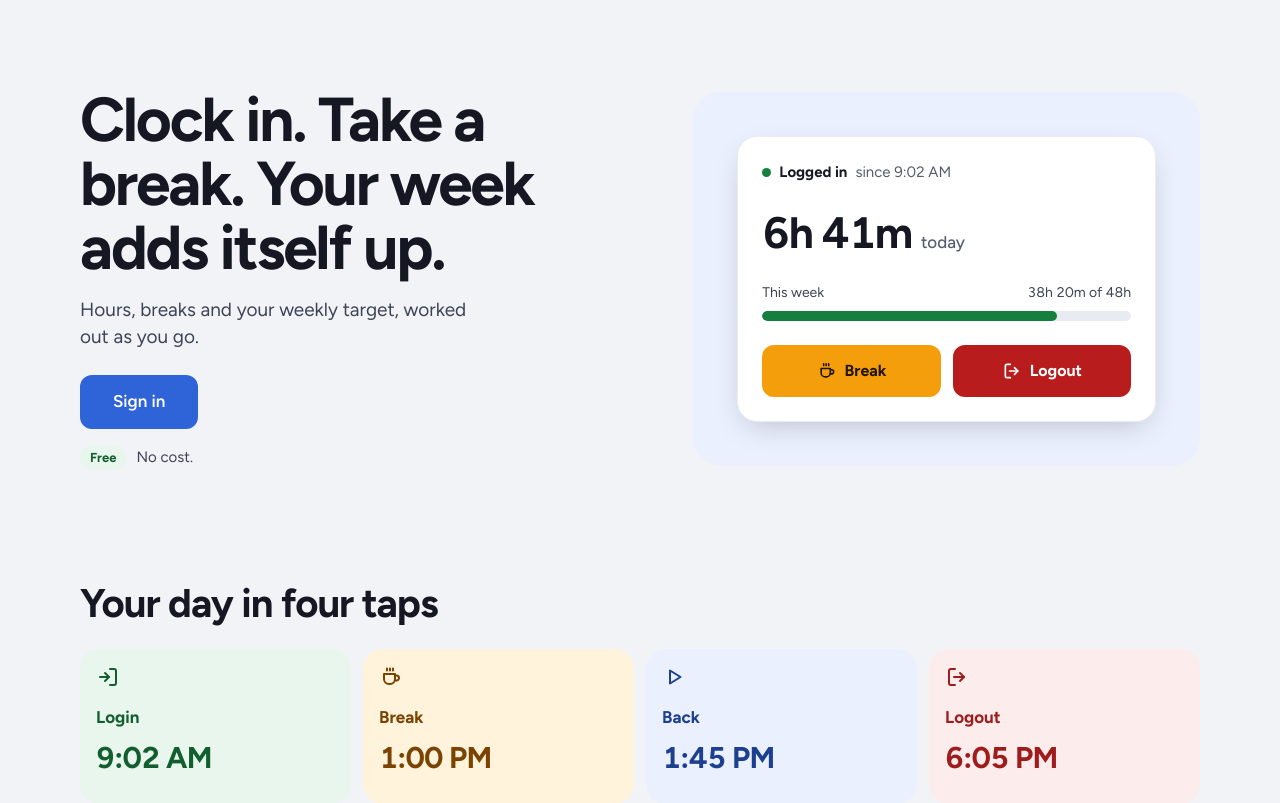
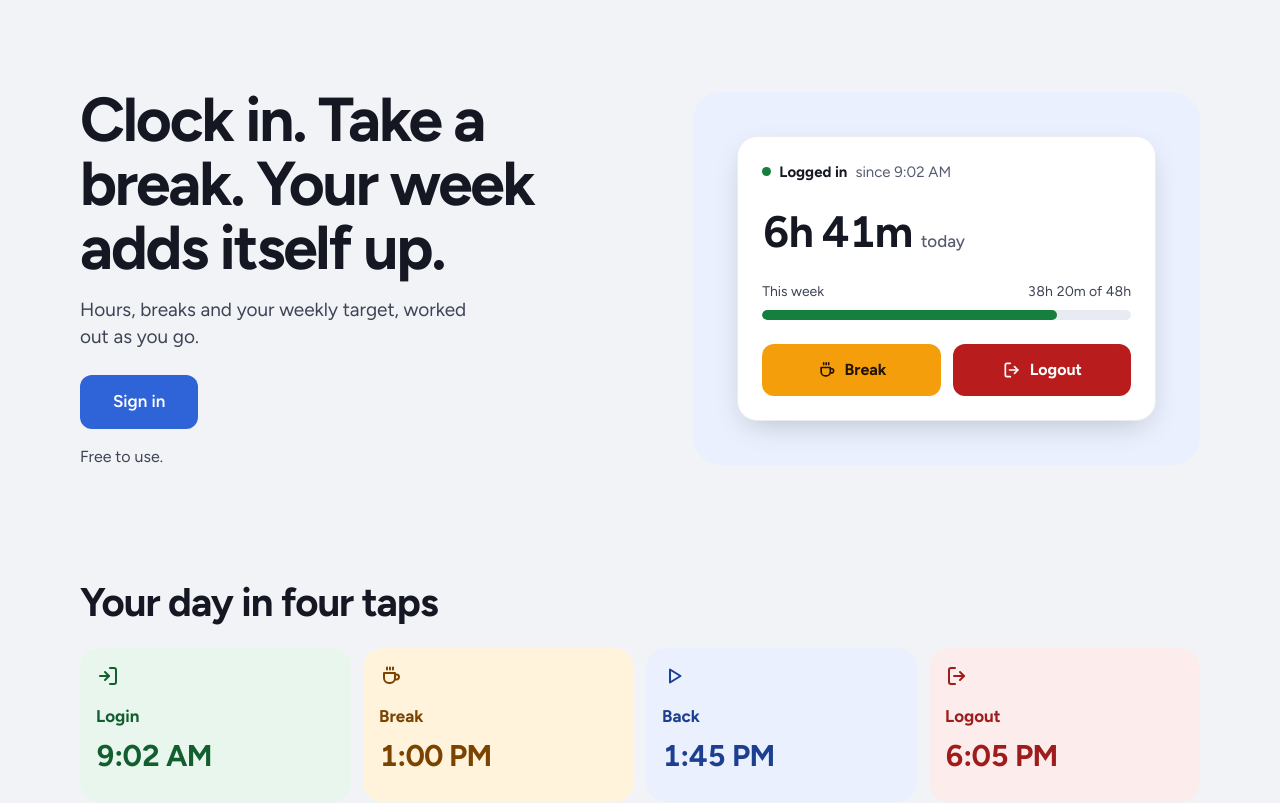
Before and after one commit to savettka/Timesheet-App, a Flask app: page / in a window 1280 px wide. Shown: the part 69-872 px from the top of the page. Run offline with Flask 3, Linux system fonts and the light colour scheme.

Commit message:
Landing page: say it's free in a plain sentence
No badge: Free to use, then the email and I'll set up your account.

```diff
--- a/app/static/css/style.css
+++ b/app/static/css/style.css
@@ -2554,8 +2554,7 @@ button.tab-link { border: 0; background: transparent; font: inherit; font-size:
 .lp-hero h1 { font-size: clamp(38px, 6.2vw, 62px); line-height: 1.03; letter-spacing: -0.035em; font-weight: 700; text-wrap: balance; }
 .lp-lead { margin-top: var(--s4); max-width: 34ch; font-size: 19px; line-height: 1.45; color: var(--text-2); text-wrap: pretty; }
 .lp-cta { margin-top: var(--s5); padding-inline: 32px; }
-.lp-free { display: flex; flex-wrap: wrap; align-items: center; gap: 6px 10px; margin-top: var(--s4); font-size: 15px; color: var(--text-2); }
-.lp-badge { padding: 3px 10px; border-radius: 99px; background: var(--success-bg); color: var(--success-text); font-size: 13px; font-weight: 700; }
+.lp-free { max-width: 36ch; margin-top: var(--s4); font-size: 16px; line-height: 1.5; color: var(--text-2); text-wrap: pretty; }
 .lp-free a { color: inherit; font-weight: 600; text-decoration: underline; text-underline-offset: 3px; overflow-wrap: anywhere; }
 .lp-close .lp-free { color: inherit; }
 .lp-hero-art { padding: clamp(20px, 4vw, 44px); border-radius: 28px; background: var(--info-bg); }
--- a/app/templates/landing.html
+++ b/app/templates/landing.html
@@ -17,8 +17,8 @@
 {% set sign_in = url_for('auth.login') %}
 {# Free, and who to ask for an account (STM_CONTACT_EMAIL, set on the server). #}
 {% macro free_line() %}
-<p class="lp-free"><span class="lp-badge">Free</span><span>No cost.
-  {%- if contact %} For an account, email <a href="mailto:{{ contact }}?subject=STM%20account">{{ contact }}</a>{% endif %}</span></p>
+<p class="lp-free">Free to use.
+  {%- if contact %} Email <a href="mailto:{{ contact }}?subject=STM%20account">{{ contact }}</a> and I'll set up your account.{% endif %}</p>
 {% endmacro %}
 <header class="lp-top">
   <div class="lp-wrap">
```
Also changed, not shown: tests/test_landing.py (+1 -1 lines).
